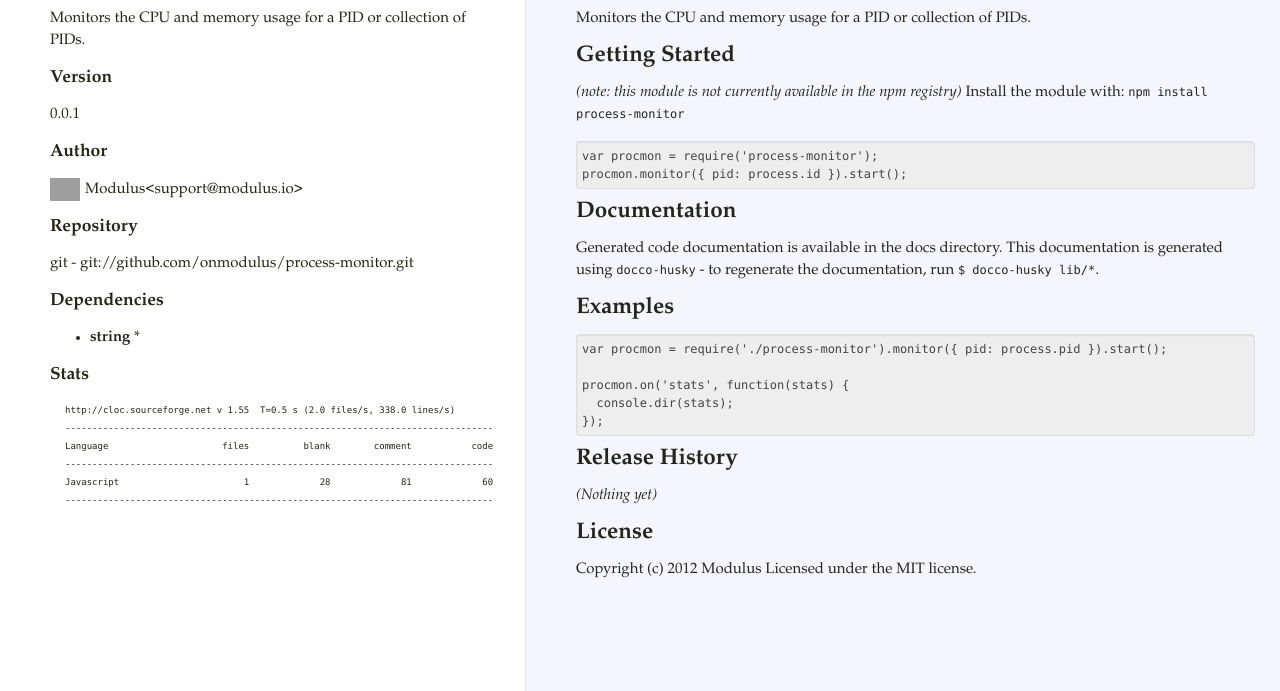
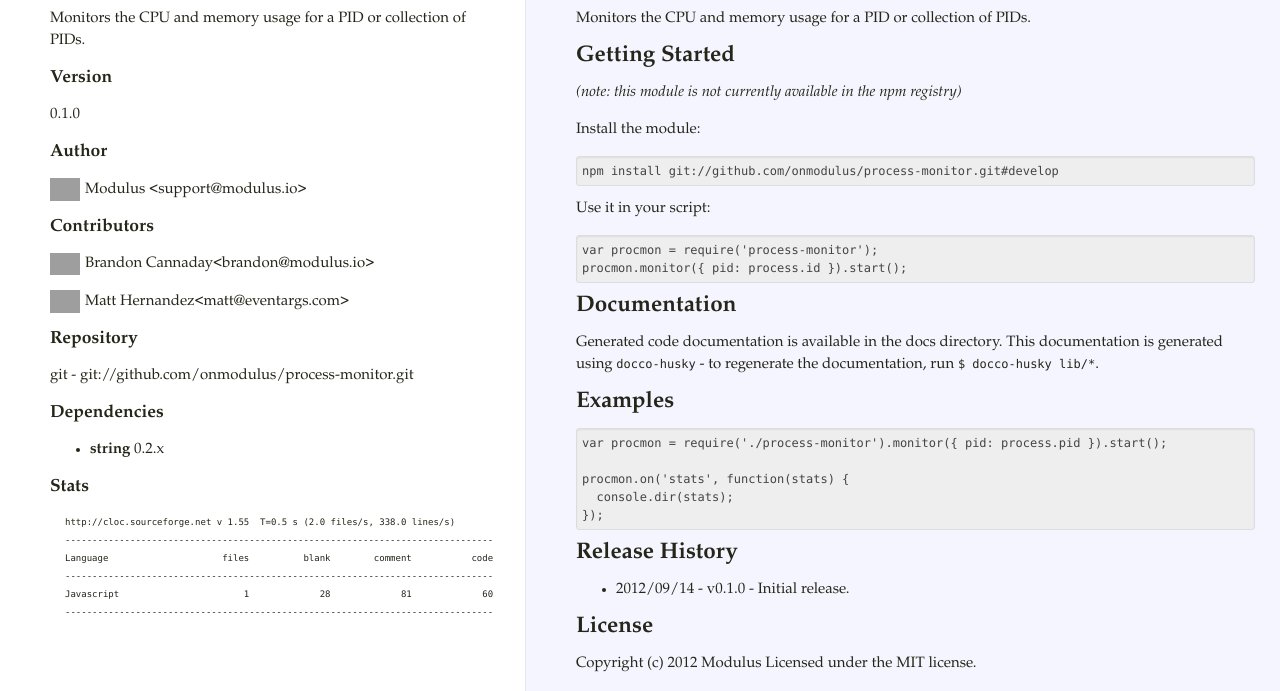
Before and after one commit to XervoIO/process-monitor, a website: page docs/index.html in a window 1280 px wide. Shown: the part 109-800 px from the top of the page. Drawn offline with Linux system fonts and the light colour scheme; grey boxes are pictures that could not be loaded.

Commit message:
Marking this as the v0.1.0 release; added contributors to package; updated docs

```diff
--- a/docs/index.html
+++ b/docs/index.html
@@ -1,5 +1,5 @@
 <!DOCTYPE html><html><head><title>README</title><meta http-equiv="Content-Type" content="text/html" charset="UTF-8"><link rel="stylesheet" media="all" href="./docco.css"></head><body><div id="container"><div id="background"></div><div id="jump_to">Jump To &hellip;<div id="jump_wrapper"><div id="jump_page"><a href="./index.html" class="source"><span class="file_name">README</span></a><a href="./lib/process-monitor.js.html" class="source "><span class="base_path">lib / </span><span class="file_name">process-monitor.js</span></a></div></div></div><table cellpadding="0" cellspacing="0"><thead><tr><th class="docs"></th><th class="code"></th></tr></thead><tbody><tr id="section"><td class="docs"><h1><a href="https://github.com/onmodulus/process-monitor">process-monitor
-</a></h1><p>Monitors the CPU and memory usage for a PID or collection of PIDs.</p><h3>Version</h3><p>0.0.1</p><h3>Author</h3><p><span class="gravatar"><img src="http://www.gravatar.com/avatar/e382905ab2b34219ea5ec5ca6e18fe79"/><span>Modulus&lt;support@modulus.io&gt;</span></span></p><h3>Repository</h3><p>git - git://github.com/onmodulus/process-monitor.git</p><h3>Dependencies </h3><ul><li><b>string </b><span>*</span></li></ul><p><h3>Stats</h3><pre class="code_stats">
+</a></h1><p>Monitors the CPU and memory usage for a PID or collection of PIDs.</p><h3>Version</h3><p>0.1.0</p><h3>Author</h3><p><span class="gravatar"><img src="http://www.gravatar.com/avatar/e382905ab2b34219ea5ec5ca6e18fe79"/><span>Modulus &lt;support@modulus.io&gt;</span></span></p><h3>Contributors</h3><p><span class="gravatar"><img src="http://www.gravatar.com/avatar/aab639e3bbc03775ccd128a473813a96"/><span>Brandon Cannaday&lt;brandon@modulus.io&gt;</span></span></p><p><span class="gravatar"><img src="http://www.gravatar.com/avatar/1a1ecb880527b1fccad00224317c5cc6"/><span>Matt Hernandez&lt;matt@eventargs.com&gt;</span></span></p><h3>Repository</h3><p>git - git://github.com/onmodulus/process-monitor.git</p><h3>Dependencies </h3><ul><li><b>string </b><span>0.2.x</span></li></ul><p><h3>Stats</h3><pre class="code_stats">
 http://cloc.sourceforge.net v 1.55  T=0.5 s (2.0 files/s, 338.0 lines/s)
 -------------------------------------------------------------------------------
 Language                     files          blank        comment           code
@@ -12,8 +12,14 @@ Javascript                       1             28             81             60
 
 <h2>Getting Started</h2>
 
-<p><em>(note: this module is not currently available in the npm registry)</em>
-Install the module with: <code>npm install process-monitor</code></p>
+<p><em>(note: this module is not currently available in the npm registry)</em></p>
+
+<p>Install the module:</p>
+
+<pre><code>npm install git://github.com/onmodulus/process-monitor.git#develop
+</code></pre>
+
+<p>Use it in your script:</p>
 
 <pre><code>var procmon = require('process-monitor');
 procmon.monitor({ pid: process.id }).start();
@@ -35,7 +41,9 @@ procmon.on('stats', function(stats) {
 
 <h2>Release History</h2>
 
-<p><em>(Nothing yet)</em></p>
+<ul>
+<li>2012/09/14 - v0.1.0 - Initial release.</li>
+</ul>
 
 <h2>License</h2>
 
```
Also changed, not shown: package.json (+14 -8 lines), README.md, 1 other file.
